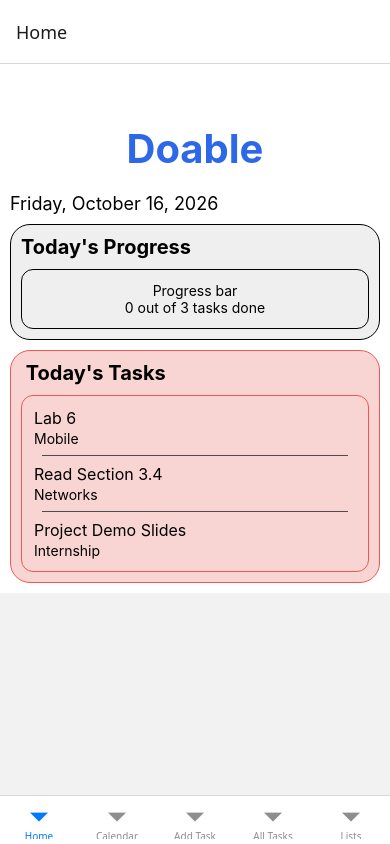
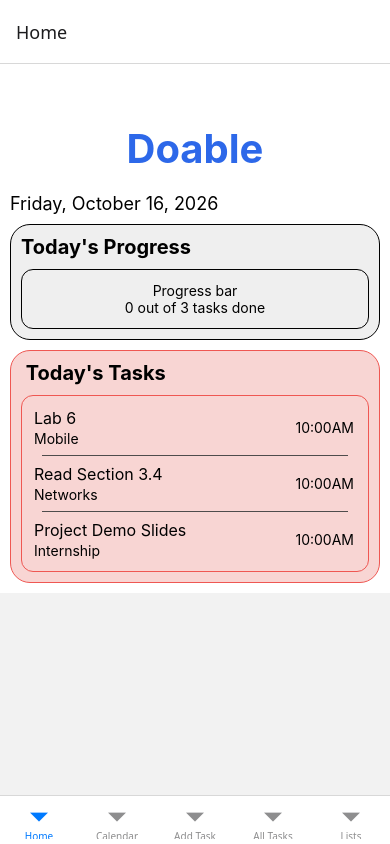
Before and after one commit to juliadicostanzo/Doable, a React Native app: screen /Home in a window 390 px wide. Built offline with nearby package versions, Linux system fonts and the light colour scheme.

Commit message:
TodayTask format updated

```diff
--- a/components/TodayTask.js
+++ b/components/TodayTask.js
@@ -1,11 +1,36 @@
-import { View, Text } from 'react-native';
-import { styles } from '../styles.js';
+import { View, Text, StyleSheet } from 'react-native';
 
-export function TodayTask({ title, list }) {
+
+export function TodayTask({ title, list, time }) {
   return (
+    <View style={styles.taskRow}>
     <View>
       <Text style={styles.taskTitle}>{title}</Text>
       <Text style={styles.taskSubtitle}>{list}</Text>
     </View>
+      <Text style={styles.taskTime}>{time}</Text>
+    </View>
   );
 }
+
+const styles = StyleSheet.create({
+  taskRow: {
+    flexDirection: 'row',
+    justifyContent: 'space-between',
+    alignItems: 'center',
+  },
+
+  taskTitle: {
+    fontSize: 16,
+  },
+
+  taskSubtitle: {
+    fontSize: 14,
+    marginTop: 2,
+  },
+
+  taskTime: {
+    fontSize: 14,
+    marginRight: 2,
+  },
+});
--- a/screens/HomeScreen.js
+++ b/screens/HomeScreen.js
@@ -37,11 +37,11 @@ export function HomeScreen() {
       <View style={styles.todaysTasksContainer}>
         <Text style={styles.todayTitle}> Today's Tasks </Text>
           <View style={styles.todayTaskBox}>
-            <TodayTask title="Lab 6" list="Mobile" />
+            <TodayTask title="Lab 6" list="Mobile" Date="10/16/26" time="10:00AM"/>
             <View style={styles.divider} />
-            <TodayTask title="Read Section 3.4" list="Networks" />
+            <TodayTask title="Read Section 3.4" list="Networks"  Date="10/16/26" time="10:00AM"/>
             <View style={styles.divider} />
-            <TodayTask title="Project Demo Slides" list="Internship" />
+            <TodayTask title="Project Demo Slides" list="Internship"  Date="10/16/26" time="10:00AM"/>
           </View>
       </View>
 
--- a/styles.js
+++ b/styles.js
@@ -1,5 +1,3 @@
-// Julia Di Costanzo, Lab 6, Oct 15
-
 import { StyleSheet } from 'react-native';
 export const styles = StyleSheet.create({
 
```
